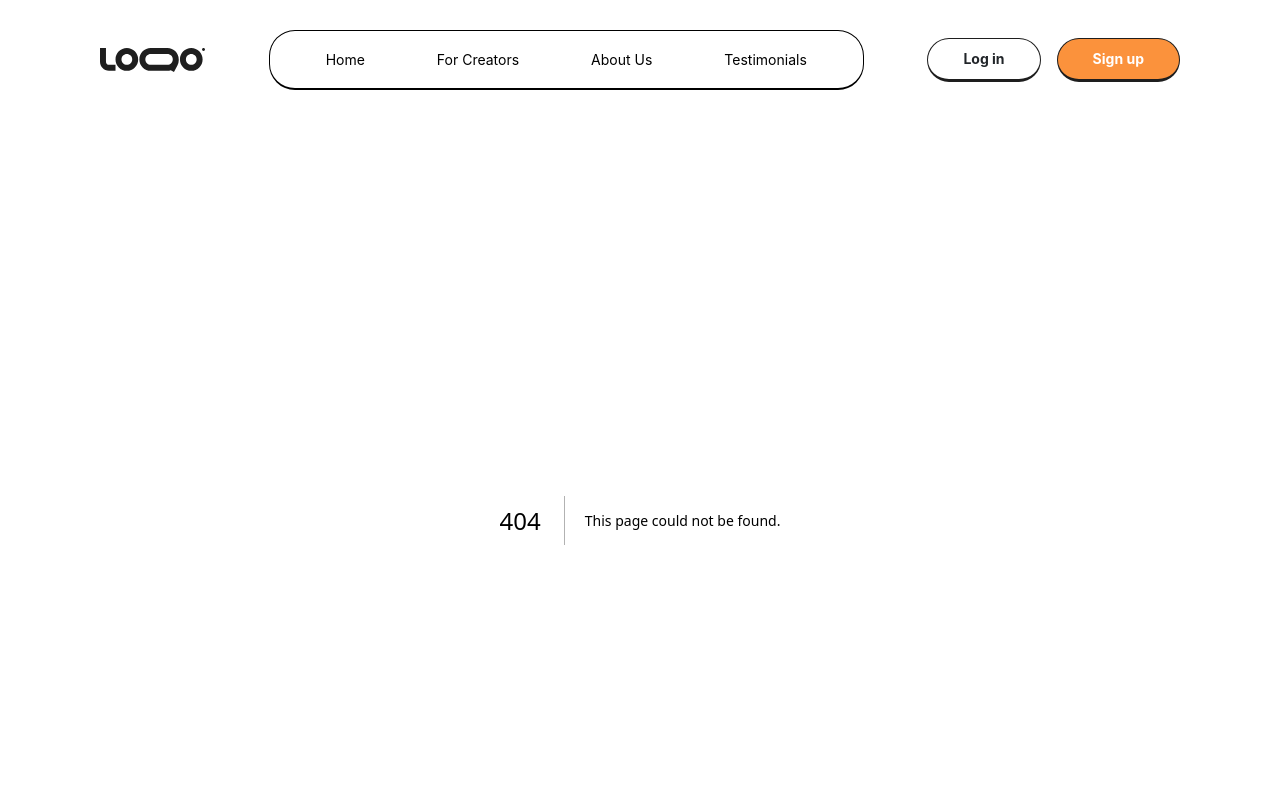
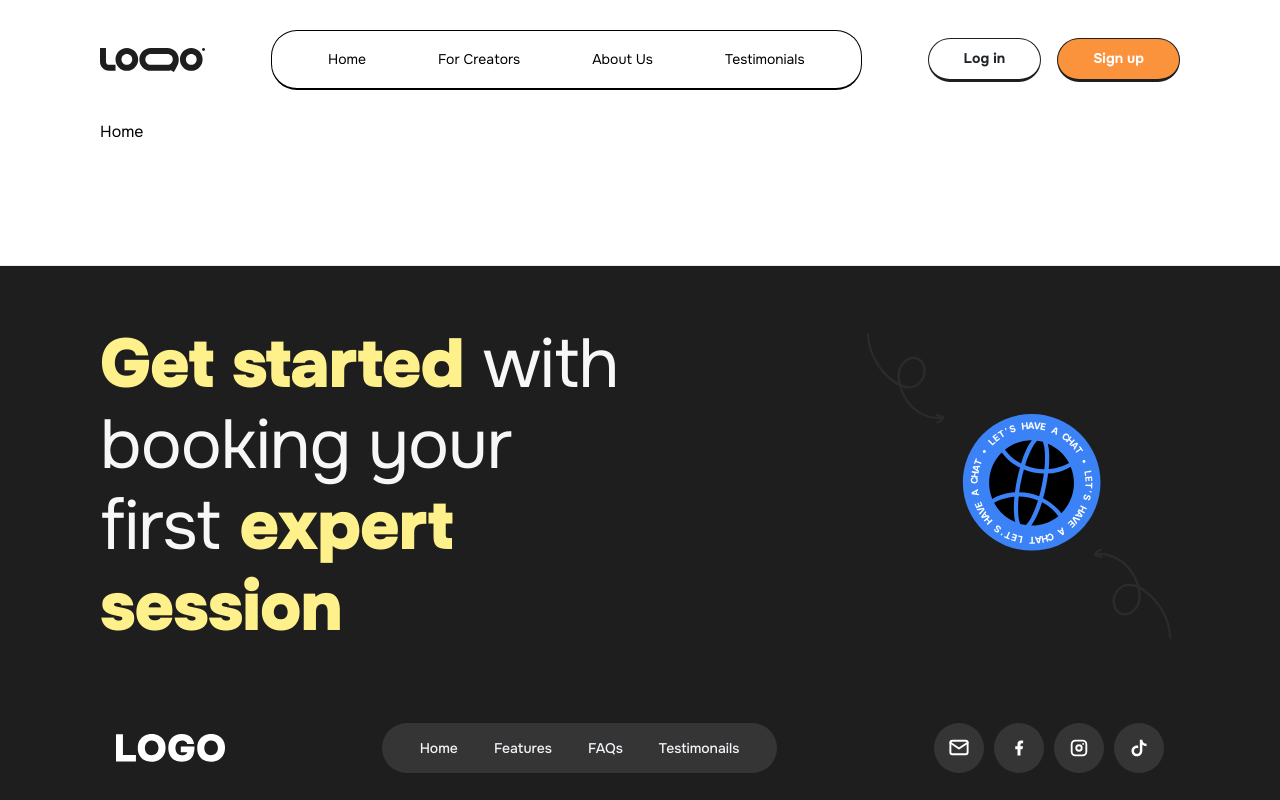
Before and after one commit to ShaYri12/TopExpert, a Next.js app: page /home in a window 1280 px wide. Before the commit this address had no page. Shown: the top 800 px of the page. Built offline with nearby package versions, Linux system fonts and the light colour scheme.

Commit message:
working start

```diff
--- a/app/components/Footer.tsx
+++ b/app/components/Footer.tsx
@@ -39,7 +39,7 @@
 
         <Group className={classes.links}>{items}</Group>
 
-        <Group gap="xs" justify="flex-end" wrap="nowrap">
+        <Group gap="10px" justify="flex-end" wrap="nowrap">
           <ActionIcon h="50px" w="50px" color='#FFFFFF1A' radius="xl">
             <IconMail style={{ height: "23px"}} />
           </ActionIcon>
--- a/app/components/FooterCentered.module.css
+++ b/app/components/FooterCentered.module.css
@@ -18,6 +18,7 @@
     }
 
   }
+
   .links {
     background-color: #FFFFFF1A ;
     height: 50px;
@@ -25,9 +26,14 @@
     align-items: center ;
     padding: 15px 38px 15px 38px;
     text-decoration: none;
+    gap: 36px !important;
+    border-radius: 39.5px;
+   }
+
+
+   .links a{
+    color: #F1F5F9 !important;
     font-weight: 500;
     font-size: 14px;
     line-height: 17.85px;
-    gap: 36px !important;
-    border-radius: 39.5px;
-  }
+   }
--- a/app/globals.css
+++ b/app/globals.css
@@ -1,3 +1,12 @@
+@import url('https://fonts.googleapis.com/css2?family=Onest:wght@100..900&display=swap');
+
 @tailwind base;
 @tailwind components;
 @tailwind utilities;
+
+*{
+  margin: 0;
+  padding: 0;
+  box-sizing: border-box;
+  font-family: "Onest", sans-serif;
+}
--- /dev/null
+++ b/app/home/page.tsx
@@ -0,0 +1,9 @@
+import React from 'react'
+
+const Home = () => {
+  return (
+    <div>Home</div>
+  )
+}
+
+export default Home
```
